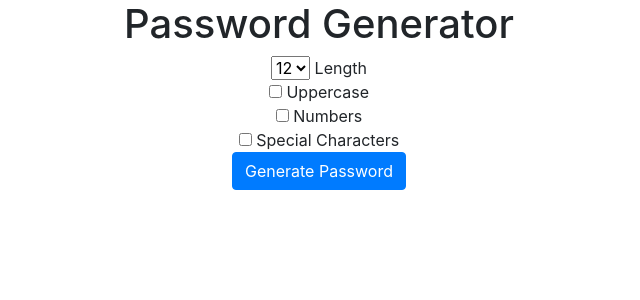
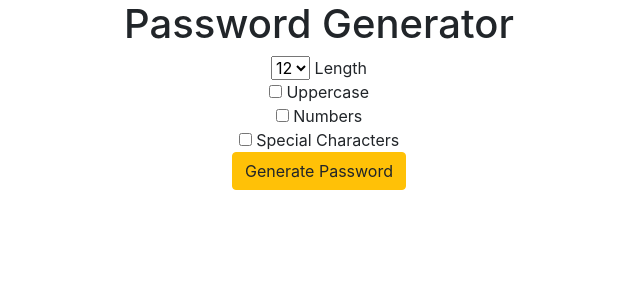
Before and after one commit to AlesSperDev/django3-password-generator, a Django app: page / in a window 1280 px wide. Shown: the top 300 px of the page, without its empty margins (321-961 px from the left). Run offline with Django 4.2, Linux system fonts and the light colour scheme.

Commit message:
Made some tweaks

```diff
--- a/generator/templates/generator/home.html
+++ b/generator/templates/generator/home.html
@@ -32,7 +32,7 @@
             <br>
             <input type="checkbox" name="special"> Special Characters
             <br>
-            <input type="submit" value="Generate Password" class="btn btn-primary">
+            <input type="submit" value="Generate Password" class="btn btn-warning">
         </form>
     </div>
 
--- a/generator/templates/generator/password.html
+++ b/generator/templates/generator/password.html
@@ -14,7 +14,7 @@
     <div class="container text-center">
         <h1>Your password is:</h1>
         <h2 class="alert alert-success">{{ password }}</h2>
-        <a href="{% url 'home' %}" class="btn btn-warning">Home</a>
+        <a href="{% url 'home' %}" class="btn btn-info">Home</a>
     </div>
 </body>
 
```
